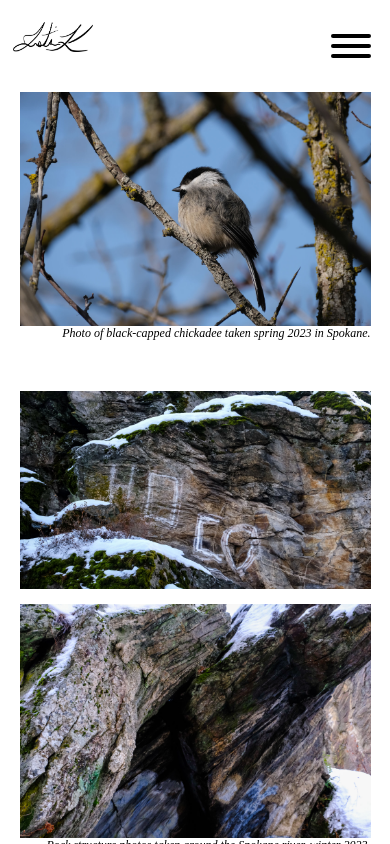
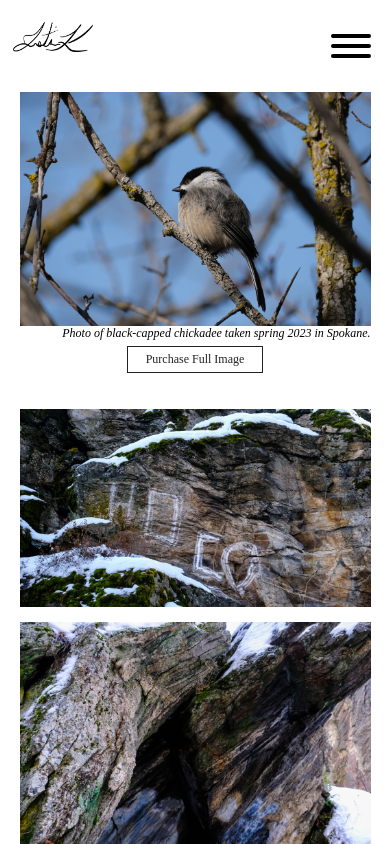
Before and after one commit to ImJustinTIme/photo-gallery, a Svelte app: page / in a window 390 px wide. Built offline with nearby package versions, Linux system fonts and the light colour scheme; a web font is replaced by a local one.

Commit message:
add button to make it more obvious there are links

```diff
--- a/src/components/photoSection.svelte
+++ b/src/components/photoSection.svelte
@@ -1,65 +1,35 @@
 <script>
-  import gsap from 'gsap';
-  import {lazyLoad} from '@utils/lazyLoad.js';
+  import gsap from "gsap";
+  import { lazyLoad } from "@utils/lazyLoad.js";
 
   export let photos;
-  let { names, description, title, id, url} = photos;
+  let { names, description, title, id, url } = photos;
 
   const hoverOver = (event) => {
-    let [, span1, span2] = event.target.lastChild.children;
     gsap.to(event.target, {
-      boxShadow: '0 3px 10px rgb(0 0 0 / 0.2)'
+      boxShadow: "0 3px 10px rgb(0 0 0 / 0.2)",
     });
-
-    gsap.to(span1, {
-      width: '200px',
-      opacity: 1,
-      duration: 2,
-      ease: 'ease-in'
-    });
-
-    gsap.to(span2, {
-      width: '80px',
-      opacity: 1,
-      duration: 1.4,
-      ease: 'ease-in'
-    });
-  }
+  };
 
   const hoverAway = (event) => {
-    let [, span1, span2] = event.target.lastChild.children;
     gsap.to(event.target, {
-    boxShadow: 'none'
-  });
-  gsap.to(span1, {
-    width: 0,
-    opacity: 0,
-    duration: 1,
-    ease: 'ease-in'
-  });
-
-  gsap.to(span2,{
-    width: 0,
-    opacity: 0,
-    duration: 1,
-    ease: 'ease-in'
-  });
+      boxShadow: "none",
+    });
   };
 
   const onLoad = () => {
-    gsap.to('.photo-section'  , {
+    gsap.to(".photo-section", {
       opacity: 1,
       y: 0,
       duration: 1.4,
-      ease: 'ease-in'
-  });
-  }
+      ease: "ease-in",
+    });
+  };
 </script>
 
 <a
   on:mouseenter={hoverOver}
   on:mouseleave={hoverAway}
-  href={url}
   {id}
   class={`photo-section`}
 >
@@ -68,12 +38,16 @@
   {/if}
   <div class="photo-grid" let:onLoad>
     {#each names as photoName}
-      <img on:load={onLoad} use:lazyLoad={photoName} alt={photoName}  class={`photo-${names.length}`}/>
+      <img
+        on:load={onLoad}
+        use:lazyLoad={photoName}
+        alt={photoName}
+        class={`photo-${names.length}`}
+      />
     {/each}
   </div>
   <div class="photo-subtext-section">
     <div>{description}</div>
-    <span class='line'/>
-    <span class='line-2'/>
+    <a href={url} class='link-button'>Purchase Full Image</a>
   </div>
 </a>
--- a/src/styles/photoSection.css
+++ b/src/styles/photoSection.css
@@ -51,6 +51,31 @@
     padding: auto;
   }
 
+  a.link-button {
+    display:inline-block;
+    padding:0.4em 1.5em;
+    border:0.1em solid #222;
+    margin: 10px 5px;
+    box-sizing: border-box;
+    text-decoration:none;
+    font-style: normal;
+    font-weight: 500;
+    color: #222222;
+    text-align:center;
+    transition: all 0.4s;
+    }
+
+    a.link-button:hover{
+      color:#fff;
+      background-color: #111;
+    }
+    @media all and (max-width:30em){
+    a.link-button {
+      display:block;
+      margin:0.4em auto;
+      }
+    }
+
   .line {
     border: 1px solid #929292;
     width: 0;
```
